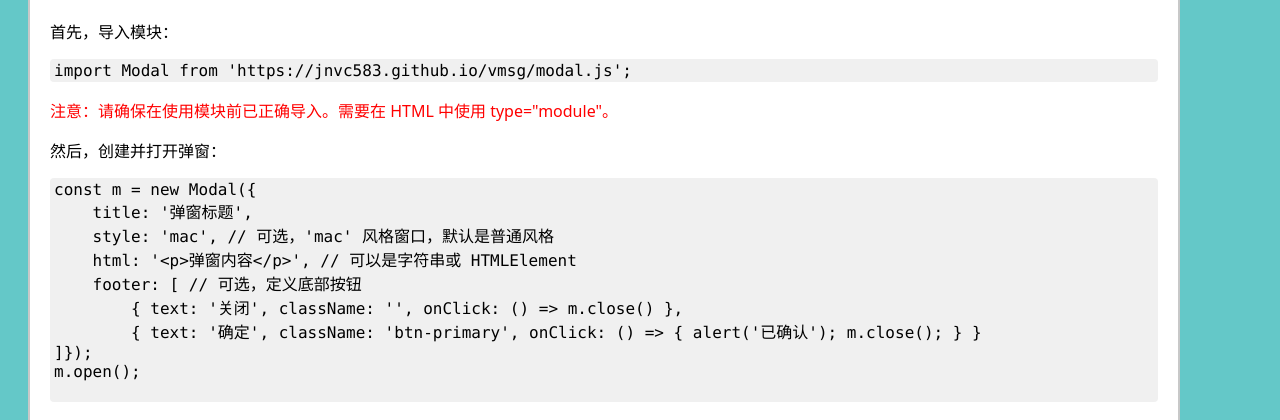
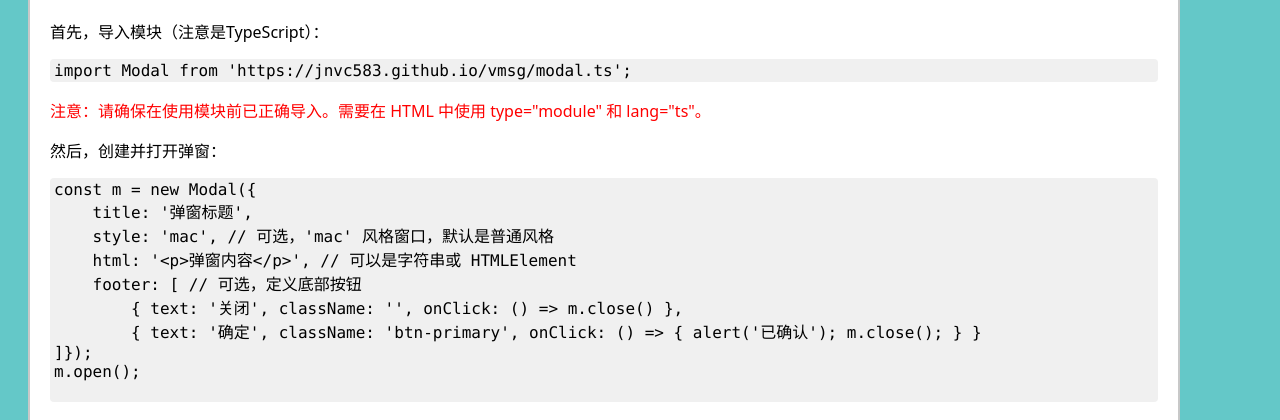
Before and after one commit to jnvc583/vmsg, a plain HTML site: page index.html in a window 1280 px wide. Shown: the part 346-766 px from the top of the page. Drawn offline with Linux system fonts and the light colour scheme.

Commit message:
JS TO TS

```diff
--- a/index.html
+++ b/index.html
@@ -23,11 +23,11 @@
                     <button id="open-mac-form" class="btn">打开 Mac 式表单弹窗</button>
                 </div>
                 <h1>使用方法：</h1>
-                <p>首先，导入模块：</p>
-                <pre><code lang="js">import Modal from 'https://jnvc583.github.io/vmsg/modal.js';</code></pre>
-                <p style="color: red;">注意：请确保在使用模块前已正确导入。需要在 HTML 中使用 type="module"。</p>
+                <p>首先，导入模块（注意是TypeScript）：</p>
+                <pre><code lang="ts">import Modal from 'https://jnvc583.github.io/vmsg/modal.ts';</code></pre>
+                <p style="color: red;">注意：请确保在使用模块前已正确导入。需要在 HTML 中使用 type="module" 和 lang="ts"。</p>
                 <p>然后，创建并打开弹窗：</p>
-                <pre><code lang="js">const m = new Modal({
+                <pre><code lang="ts">const m = new Modal({
     title: '弹窗标题',
     style: 'mac', // 可选，'mac' 风格窗口，默认是普通风格
     html: '&lt;p&gt;弹窗内容&lt;/p&gt;', // 可以是字符串或 HTMLElement
@@ -59,8 +59,8 @@ m.open();
             <p>Contributor: <a href="https://github.com/jnvc583/">jnvc583</a></p>
         </footer>
     </div>
-    <script type="module">
-        import Modal from './modal.js';
+    <script lang="ts" type="module">
+        import Modal from './modal.ts';
 
         const openBasic = document.getElementById('open-basic');
         const openMac = document.getElementById('open-mac');
```
